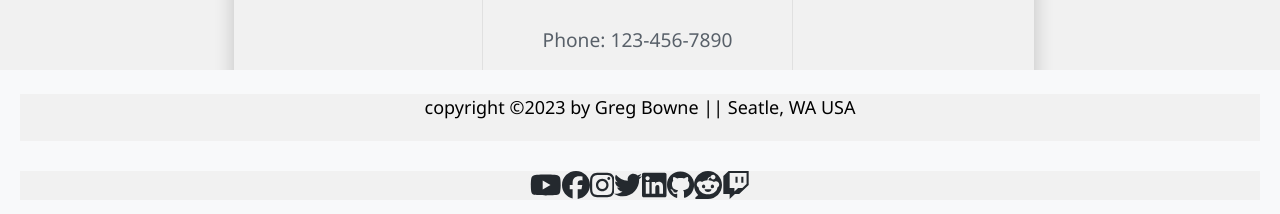
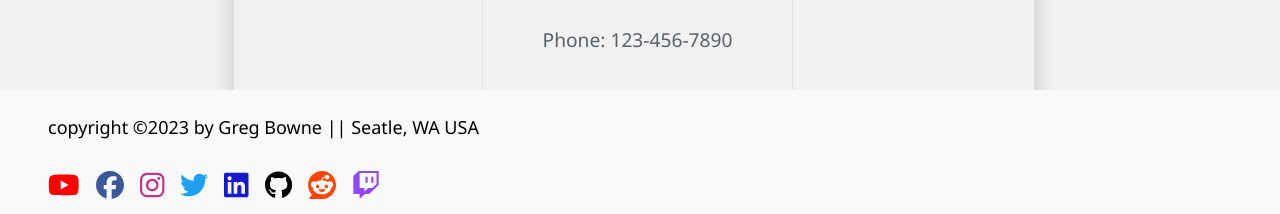
Before and after one commit to gbowne1/gbowne1site_react, a React (Create React App) app: page /contact in a window 1280 px wide. Shown: the part 584-798 px from the top of the page. Built offline with nearby package versions, Linux system fonts and the light colour scheme.

Commit message:
fix: background and icons issues

```diff
--- a/src/assets/styles/Footer.css
+++ b/src/assets/styles/Footer.css
@@ -1,56 +1,108 @@
+
+.page-footer > * {
+  background-color: initial;
+}
+
 .page-footer {
   background-color: #f8f9fa;
-  padding: 20px;
   font-size: 14px;
-  color: #777;
   justify-content: center;
-  padding-bottom: 20px;
   position: fixed;
   bottom: 0;
   width: 100%;
+  padding-left: 3rem;
 }
 
 .copyright {
-  padding-bottom: 20px !important;
   color: black;
   font-size: large;
+  text-align: left;
 }
 
-.social:hover .youtube {
-  color: #ff0000;
+.Footer-social {
+  display: flex;
+  gap: 1rem;
 }
 
-.social:hover .facebook {
+.Footer-social a, .Footer-social svg{
+  background-color: transparent;
+}
+
+.youtube > svg path {
+  color:#ff0000
+}
+
+.youtube:focus-visible {
+  outline: 2px solid #ff0000;
+  border-radius: 4px;
+}
+
+.facebook > svg path {
   color: #3b5998;
 }
 
-.social:hover .instagram {
+.facebook:focus-visible{
+  outline: 2px solid #3b5998;
+  border-radius: 4px;
+}
+
+ .instagram > svg path{
   color: #c13584;
 }
 
-.social:hover .twitter {
+.instagram:focus-visible{
+  outline: 2px solid #c13584;
+  border-radius: 4px;
+}
+
+.twitter > svg path {
   color: #1da1f2;
 }
 
-.social:hover .linkedin {
+.twitter:focus-visible{
+  outline: 2px solid #1da1f2;
+  border-radius: 4px;
+}
+
+.linkedin > svg path {
   color: #1518cf;
 }
 
-.social:hover .github {
+.linkedin:focus-visible{
+  outline: 2px solid #1518cf;
+  border-radius: 4px;
+}
+
+.github > svg path {
   color: black;
 }
 
-.social:hover .reddit {
+.github:focus-visible{
+  outline: 2px solid black;
+  border-radius: 4px;
+}
+
+.reddit > svg path {
   color: #ff4500;
 }
 
-.social:hover .twitch {
+.reddit:focus-visible{
+  outline: 2px solid #ff4500;
+  border-radius: 4px;
+}
+
+.twitch > svg path {
   color: #9147ff;
 }
 
-.social:hover {
+.twitch:focus-visible{
+  outline: 2px solid #9147ff;
+  border-radius: 4px;
+}
+
+/* .social:hover {
   color: #007bff;
-}
+} */
 
 @media screen and (max-width: 768px) {
   .page-footer {
```
